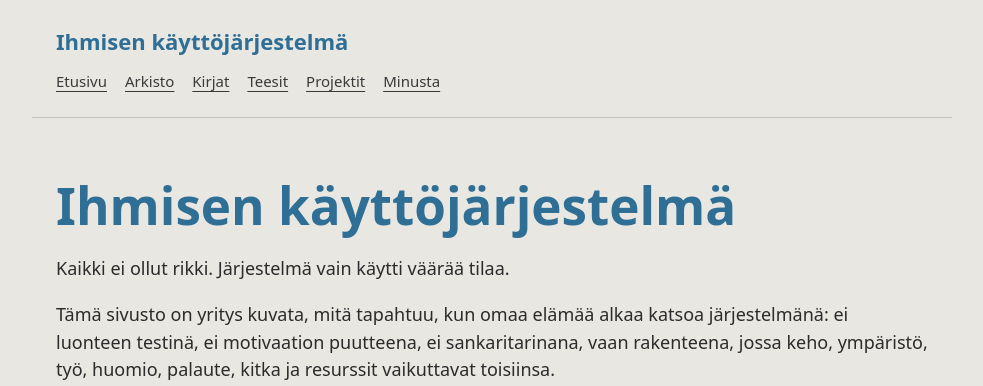
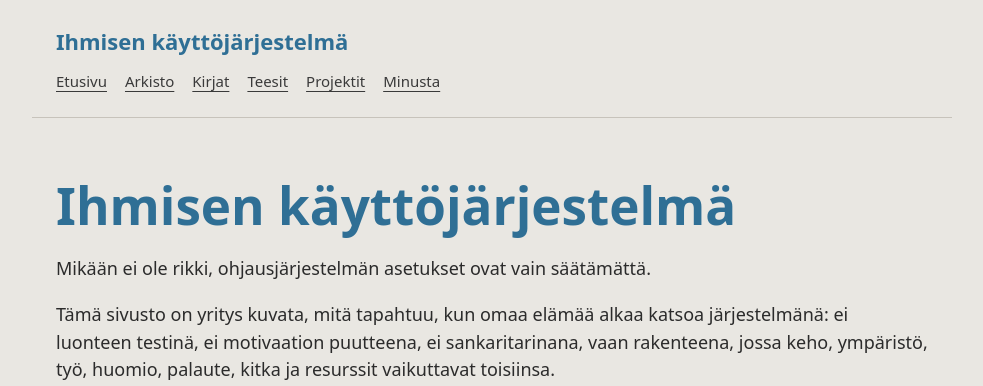
Before and after one commit to kataguru/blogi, a Jekyll site: the page built from index.md, in a window 1280 px wide and 900 px high, cut to the strip 0-386 px from the top of the window. Shown: the whole strip, without its empty margins (148-1131 px from the left). Built offline with Jekyll 4.4.1, drawn with Linux system fonts in a browser that asks for light colours.

Commit message:
Update homepage tagline

```diff
--- a/index.md
+++ b/index.md
@@ -5,7 +5,7 @@ description: Henkilökohtainen blogi ihmisen käyttöjärjestelmästä, tekoäly
 
 # Ihmisen käyttöjärjestelmä
 
-Kaikki ei ollut rikki. Järjestelmä vain käytti väärää tilaa.
+Mikään ei ole rikki, ohjausjärjestelmän asetukset ovat vain säätämättä.
 
 Tämä sivusto on yritys kuvata, mitä tapahtuu, kun omaa elämää alkaa katsoa järjestelmänä: ei luonteen testinä, ei motivaation puutteena, ei sankaritarinana, vaan rakenteena, jossa keho, ympäristö, työ, huomio, palaute, kitka ja resurssit vaikuttavat toisiinsa.
 
```
